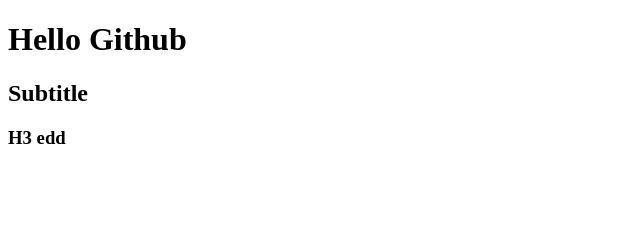
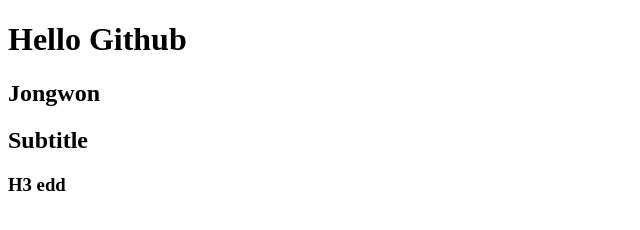
Before and after one commit to jongwoncode/github_test, a plain HTML site: page index.html in a window 1280 px wide. Shown: the whole page, without its empty margins (0-640 px from the left). Drawn offline with Linux system fonts and the light colour scheme.

Commit message:
change index.html at branch1

```diff
--- a/index.html
+++ b/index.html
@@ -8,6 +8,7 @@
 </head>
 <body>
     <h1>Hello Github</h1>
+    <h2>Jongwon</h2>
     <h2>Subtitle</h2>
     <h3>H3 edd</h3>
 </body>
```
